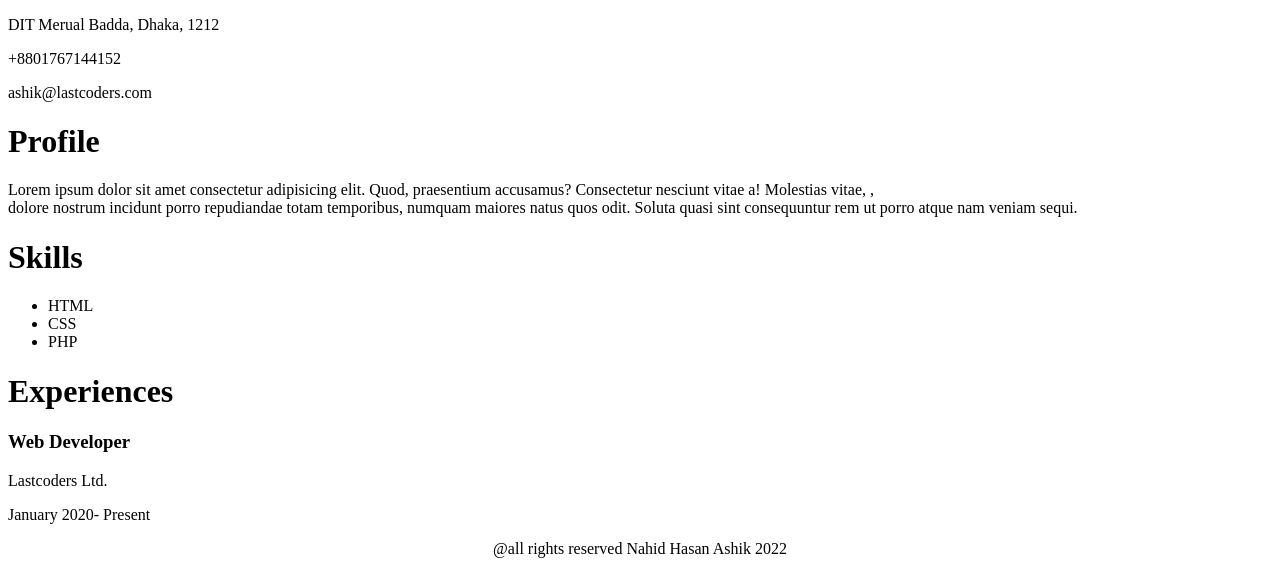
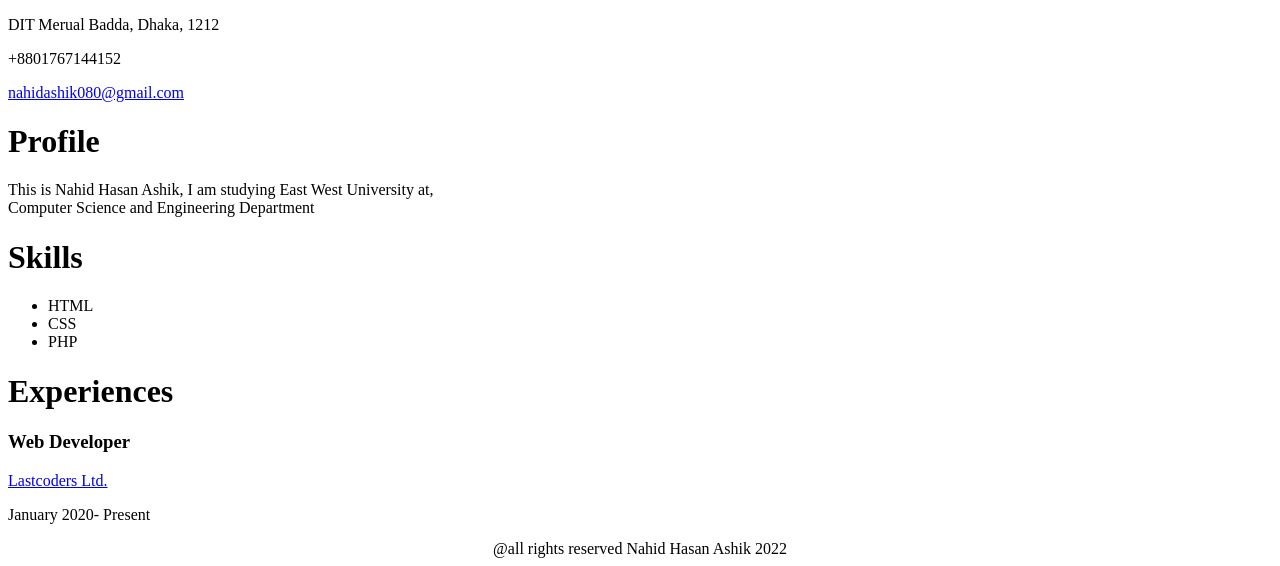
Before and after one commit to nahidhashik/MYCV, a plain HTML site: page index.html in a window 1280 px wide. Shown: the part 777-1343 px from the top of the page. Drawn offline with Linux system fonts and the light colour scheme.

Commit message:
simple cv done

```diff
--- a/index.html
+++ b/index.html
@@ -20,19 +20,18 @@
     <div margin="40%">
 
         <h1>Nahid Hasan Ashik</h1>
-        <h3>Entrepreneur</h3>
+        <h3><span color="red">Entrepreneur</span></h3>
         <p>DIT Merual Badda, Dhaka, 1212</p>
         <p>+8801767144152</p>
-        <p>ashik@lastcoders.com</p>
+        <a target="blank" href="www.gmail.com">nahidashik080@gmail.com</a>
     </div>
 
     <div margin=40%">
 
         <h1>Profile</h1>
-        <p>Lorem ipsum dolor sit amet consectetur adipisicing elit. Quod, praesentium accusamus? Consectetur nesciunt
-            vitae a! Molestias vitae, ,<br>dolore nostrum incidunt porro repudiandae totam temporibus, numquam maiores
-            natus
-            quos odit. Soluta quasi sint consequuntur rem ut porro atque nam veniam sequi.</p>
+        <p>This is Nahid Hasan Ashik, I am studying East West University at,<br> Computer Science and Engineering
+            Department
+        </p>
     </div>
 
 
@@ -51,7 +50,7 @@
     <div margin="40%">
         <h1>Experiences</h1>
         <h3>Web Developer</h3>
-        <p>Lastcoders Ltd.</p>
+        <a href="www.lastcoders.com">Lastcoders Ltd.</a>
         <p>January 2020- Present</p>
     </div>
 
```
